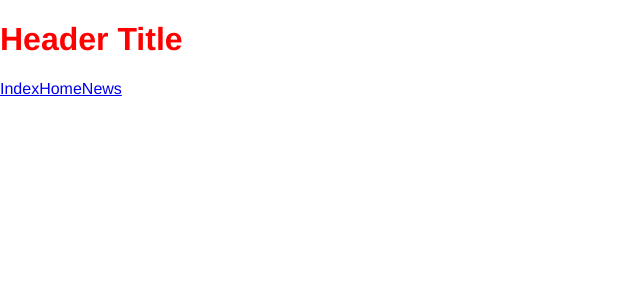
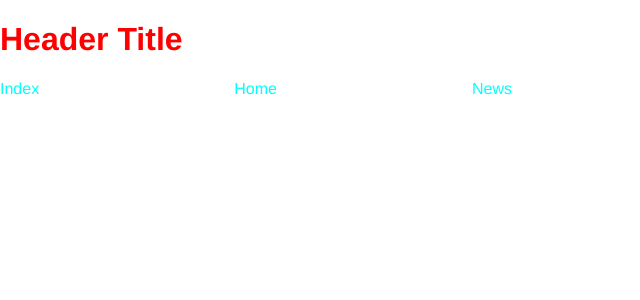
Before and after one commit to ok1a/basic-vue, a Vue app in the folder basic-vue/: page /#/ in a window 1280 px wide. Shown: the top 300 px of the page, without its empty margins (0-640 px from the left). Built offline with nearby package versions, Linux system fonts and the light colour scheme.

Commit message:
Styled Navigation. Deleted HelloWorld component

```diff
--- a/basic-vue/src/components/Navigation.vue
+++ b/basic-vue/src/components/Navigation.vue
@@ -1,8 +1,8 @@
 <template>
   <div class="Navigation">
-    <router-link to="/">Index</router-link>
-    <router-link to="/home">Home</router-link>
-    <router-link to="/news">News</router-link>
+    <router-link to="/" class="navLink">Index</router-link>
+    <router-link to="/home" class="navLink">Home</router-link>
+    <router-link to="/news" class="navLink">News</router-link>
   </div>
 </template>
 
@@ -12,4 +12,15 @@ export default {
 };
 </script>
 
-<style scoped></style>
+<style scoped>
+.Navigation {
+  display: flex;
+  justify-content: space-between;
+  width: 40%;
+}
+
+.navLink {
+  text-decoration: none;
+  color: aqua;
+}
+</style>
```
Also changed, not shown: basic-vue/src/components/HelloWorld.vue (deleted, +0 -18 lines).
